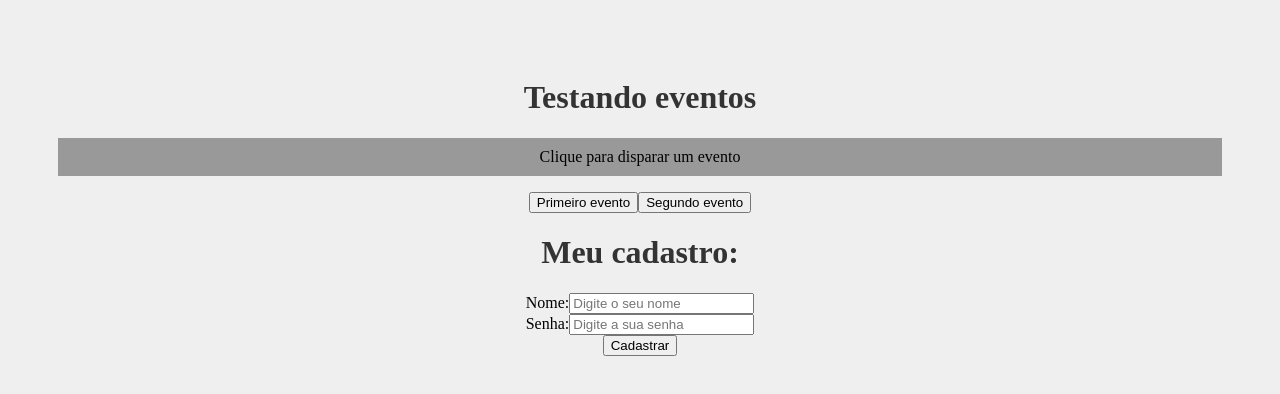
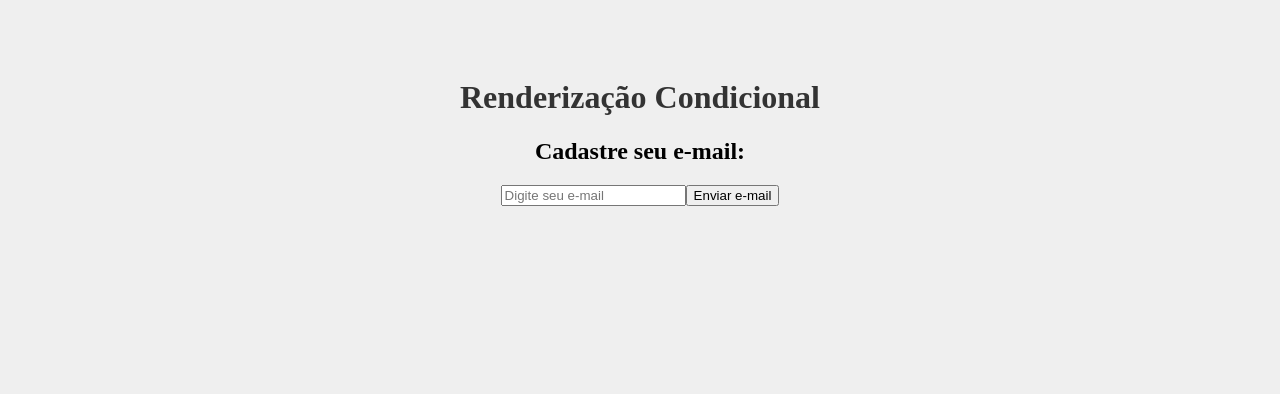
Before and after one commit to caiodutra08/react-course, a React (Create React App) app in the folder meu-projeto/: page / in a window 1280 px wide. Shown: the top 394 px of the page. Built offline with nearby package versions, Linux system fonts and the light colour scheme.

Commit message:
Decima segunda aula/ Twelfth class

```diff
--- a/meu-projeto/src/App.js
+++ b/meu-projeto/src/App.js
@@ -1,13 +1,11 @@
 import "./App.css";
-import Evento from "./components/Evento";
-import Form from "./components/Form";
+import Condicional from "./components/Condicional";
 
 function App() {
 	return (
 		<div className="App">
-			<h1>Testando eventos</h1>
-			<Evento />
-			<Form />
+			<h1>Renderização Condicional</h1>
+			<Condicional />
 		</div>
 	);
 }
--- /dev/null
+++ b/meu-projeto/src/components/Condicional.js
@@ -0,0 +1,41 @@
+import { useState } from "react";
+
+function Condiconal() {
+	const [email, setEmail] = useState("");
+	const [userEmail, setUserEmail] = useState("");
+
+	function enviarEmail(e) {
+		e.preventDefault();
+		setUserEmail(email);
+	}
+
+	function limparEmail() {
+		setUserEmail("");
+	}
+
+	return (
+		<div>
+			<h2>Cadastre seu e-mail:</h2>
+			<form>
+				<input
+					type="email"
+					name="email"
+					id="email"
+					placeholder="Digite seu e-mail"
+					onChange={(e) => setEmail(e.target.value)}
+				/>
+				<button type="submit" onClick={enviarEmail}>
+					Enviar e-mail
+				</button>
+				{userEmail && (
+					<div>
+						<p>O e-mail do usuario é: {userEmail}</p>
+						<button onClick={limparEmail}>Limpar e-mail</button>
+					</div>
+				)}
+			</form>
+		</div>
+	);
+}
+
+export default Condiconal;
```
